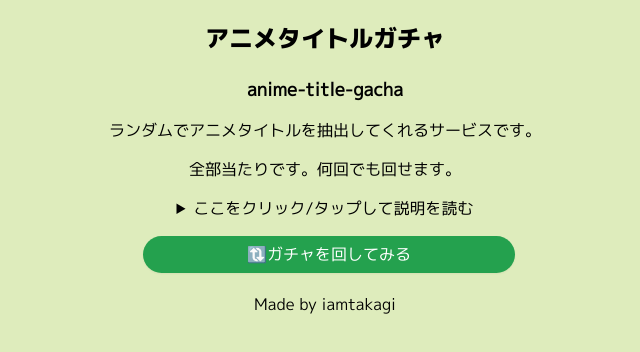
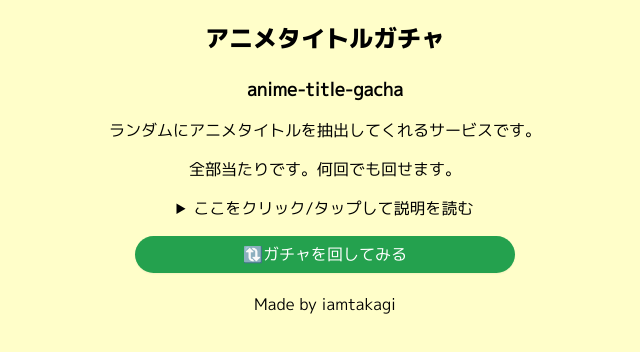
Before and after one commit to iamtakagi-lab/anime-title-gacha, a React app: page / in a window 1280 px wide. Shown: the top 352 px of the page, without its empty margins (315-955 px from the left). Built offline with nearby package versions, Linux system fonts and the light colour scheme.

Commit message:
Fix: styles

```diff
--- a/public/index.css
+++ b/public/index.css
@@ -17,7 +17,7 @@ h1 {
 }
 
 body {
-  background: #deecbc;
+  background: #fffec9;
 }
 
 @keyframes fadeIn {
@@ -60,8 +60,6 @@ h2 {
 
 #container {
   text-align: center;
-  display: flex;
-  flex-direction: column;
   max-width: 100%;
   margin: 0 auto;
 }
@@ -98,7 +96,6 @@ h2 {
   padding-right: 0.75rem;
   margin-top: 1rem;
   margin-bottom: 0.25rem;
-  margin-left: 0.5rem;
   background-color: #3b82f6;
   transition-property: background-color, border-color, color, fill, stroke,
     opacity, box-shadow, transform;
@@ -115,6 +112,7 @@ h2 {
   border-width: 1px;
   border-color: transparent;
   box-shadow: 0 1px 2px 0 rgba(0, 0, 0, 0.05);
+  width: 100%;
 }
 
 .btn:hover {
--- a/public/index.html
+++ b/public/index.html
@@ -264,7 +264,7 @@
       <section>
         <h1>アニメタイトルガチャ</h1>
         <h2>anime-title-gacha</h2>
-        <p>ランダムでアニメタイトルを抽出してくれるサービスです。</p>
+        <p>ランダムにアニメタイトルを抽出してくれるサービスです。</p>
         <p>全部当たりです。何回でも回せます。</p>
       </section>
     </header>
@@ -272,9 +272,9 @@
       <details>
         <summary>ここをクリック/タップして説明を読む</summary>
         <span>
-          ガチャを回すと、作品名・公式サイトのURL・画像 (無いときは NO IMAGE) を表示してくれます。<br/>
-          ほぼ全タイトル (古いアニメから最新アニメまで) に対応してると思います。作品データは <a href="https://annict.com/db">Annict DB</a> から取得しています。<br/>
-          自分の知ってるアニメ作品が出るまで回してみたり、「アニメを見たいけど、見たい作品が決まらない」とき などに活用してほしいです。<br/>
+          ガチャを回してみるボタンを押すと、作品名・公式サイトのURL・画像 (無いときは NO IMAGE) を表示してくれます。<br/>
+          ほぼ全タイトル (古いアニメから最新アニメまで) に対応してると思います。作品データは、<a href="https://annict.com">Annict</a> から取得したものを使用しています。<br/>
+          自分の知ってるアニメ作品が出るまで回してみたり「アニメを見たいけど、見たい作品が決まらない」ときなどに活用したり、楽しむためのサービスです。<br/>
         </span>
       </details>
     </nav>
```
